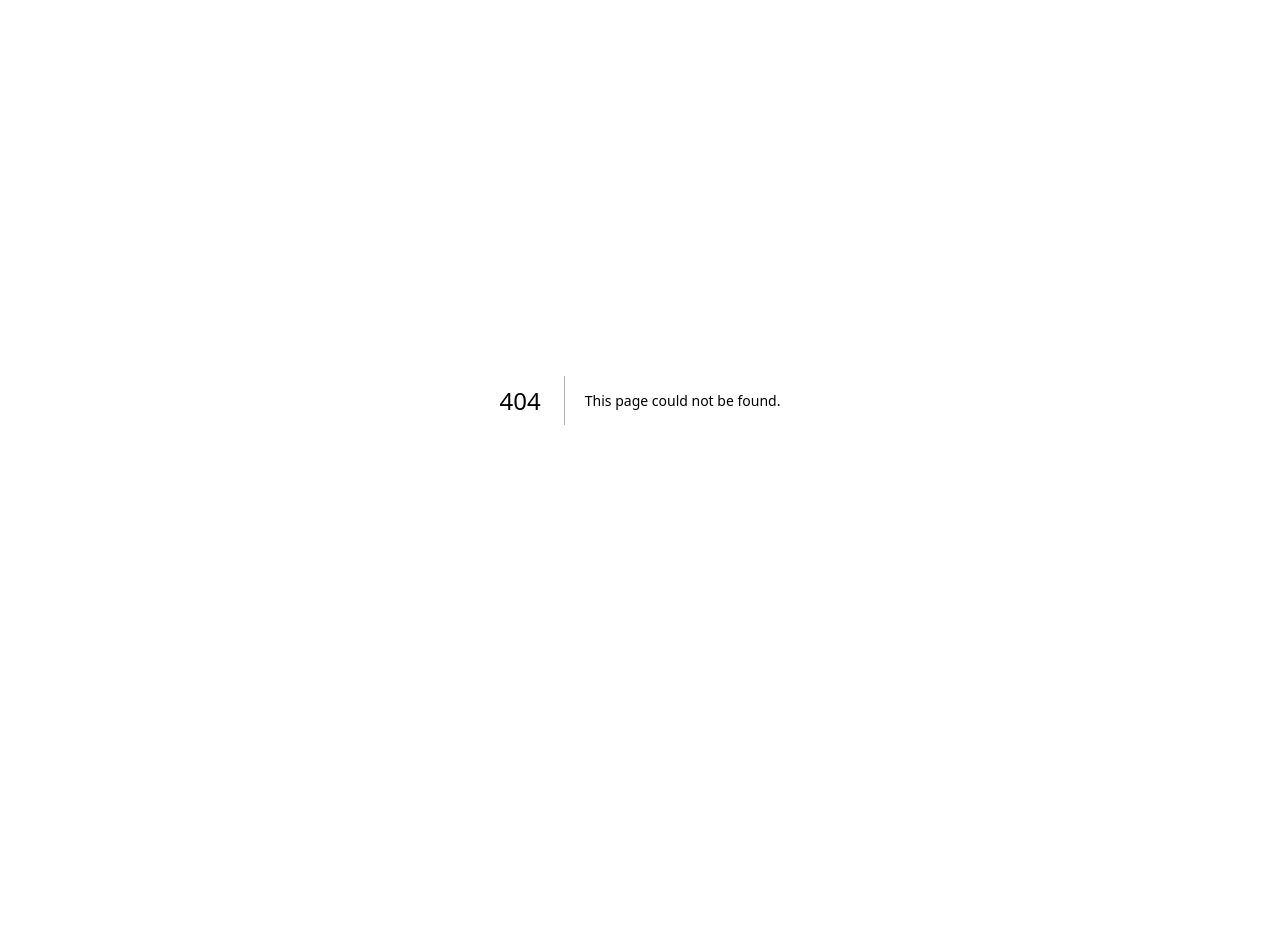
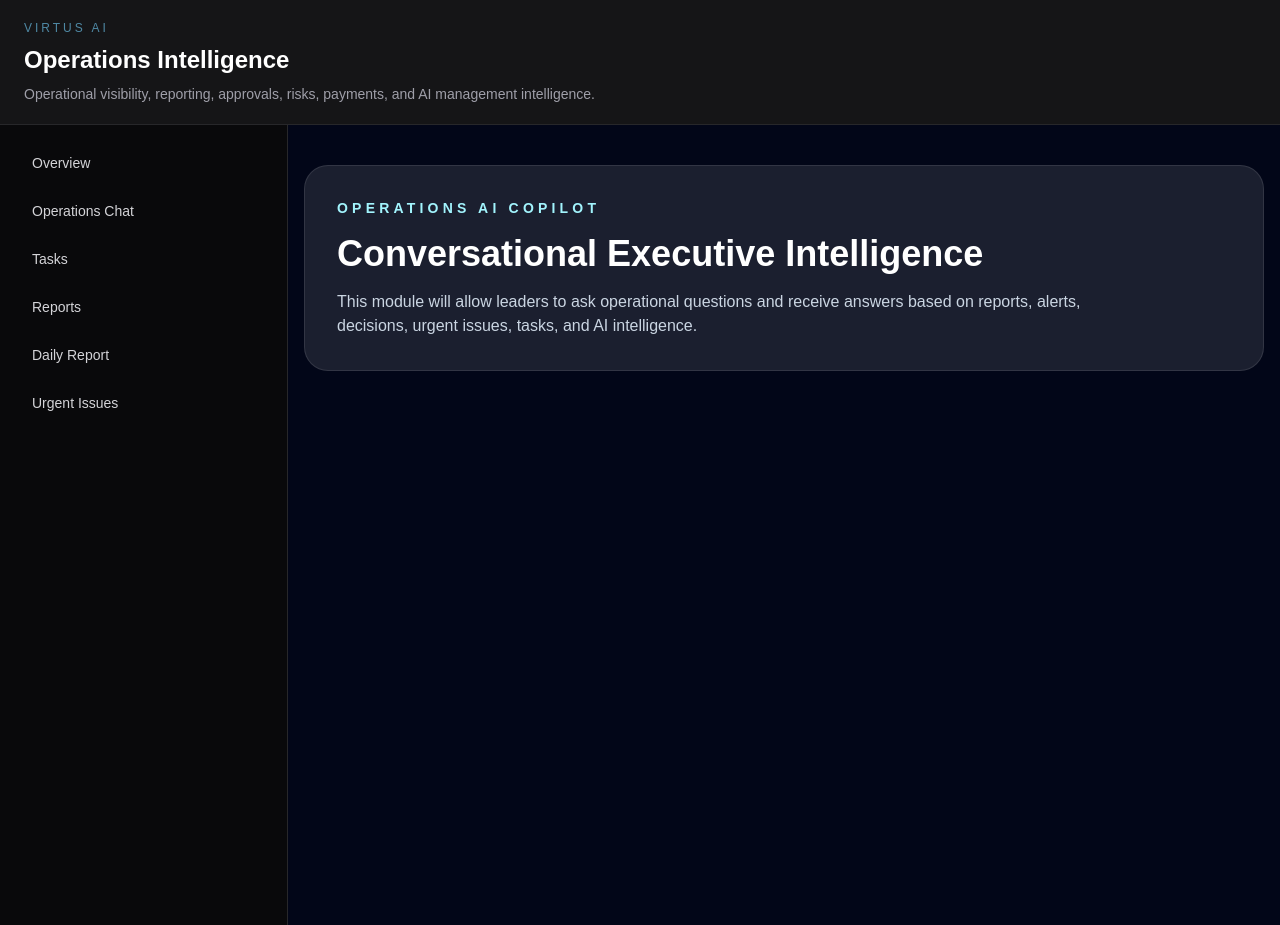
Before and after one commit to SirSebastian-ux/virtus.ai, a Next.js app: page /operations/copilot in a window 1280 px wide. Before the commit this address had no page. Before the commit the page ends 800 px from the top, so only its background shows below. Built offline with nearby package versions, Linux system fonts and the light colour scheme; no server answers.

Commit message:
Add operations copilot foundation

```diff
--- /dev/null
+++ b/app/api/operations/copilot/route.js
@@ -0,0 +1,9 @@
+import { NextResponse } from "next/server";
+
+export async function POST() {
+  return NextResponse.json({
+    answer: "Operations Copilot foundation is ready. Data-connected intelligence will be added next.",
+    sources: [],
+    recommendations: [],
+  });
+}
--- /dev/null
+++ b/app/operations/copilot/page.js
@@ -0,0 +1,16 @@
+export default function OperationsCopilotPage() {
+  return (
+    <main className="min-h-screen bg-slate-950 px-4 py-10 text-white">
+      <div className="mx-auto max-w-6xl rounded-3xl border border-white/10 bg-white/10 p-8">
+        <p className="text-sm font-semibold uppercase tracking-[0.3em] text-cyan-200">
+          Operations AI Copilot
+        </p>
+        <h1 className="mt-4 text-4xl font-bold">Conversational Executive Intelligence</h1>
+        <p className="mt-4 max-w-3xl text-slate-300">
+          This module will allow leaders to ask operational questions and receive answers based on reports,
+          alerts, decisions, urgent issues, tasks, and AI intelligence.
+        </p>
+      </div>
+    </main>
+  );
+}
```
